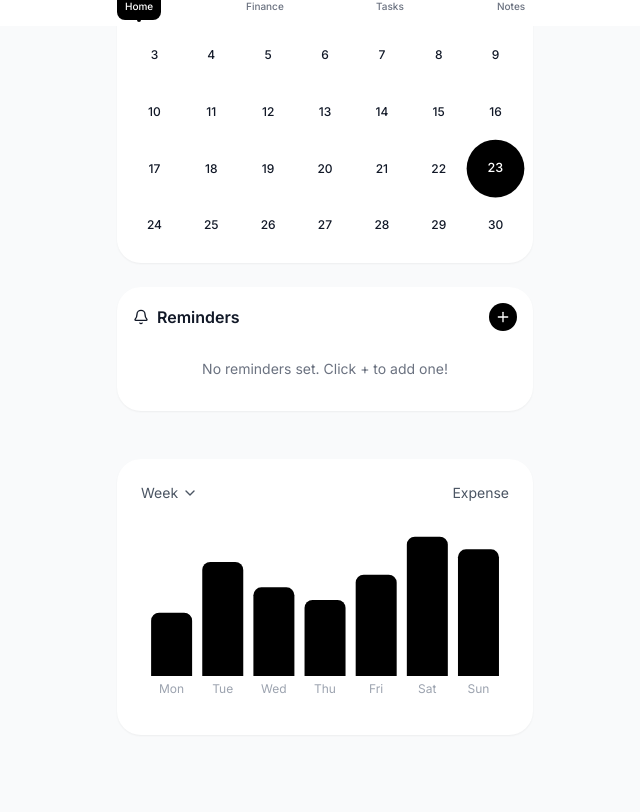
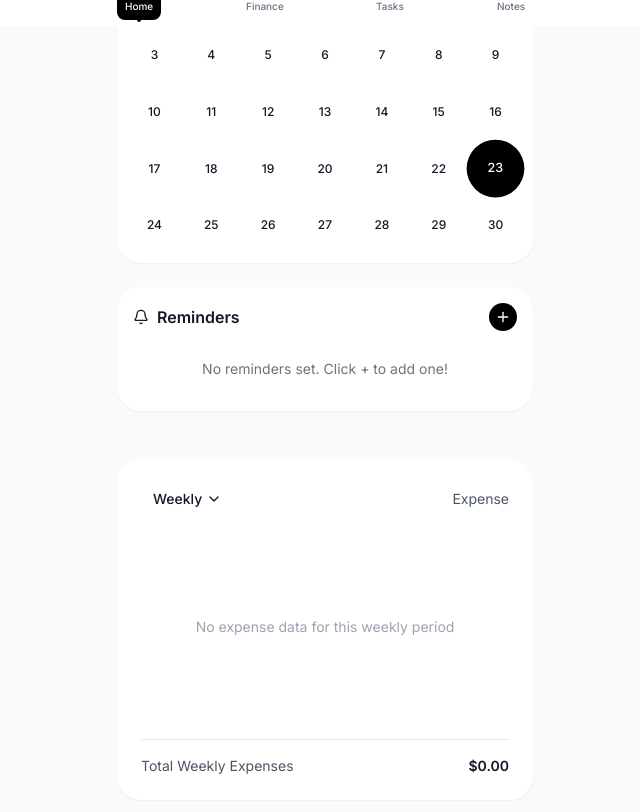
Before and after one commit to jayaprakash011105/NOTABLE, a React (Vite) app: page / in a window 1280 px wide. Shown: the part 774-1586 px from the top of the page, without its empty margins (315-955 px from the left). Built offline with nearby package versions, Linux system fonts and the light colour scheme.

Commit message:
feat: create interactive expense chart with weekly/monthly views and real-time data

```diff
--- a/src/components/ExpenseChart.tsx
+++ b/src/components/ExpenseChart.tsx
@@ -1,37 +1,160 @@
-import React, { useState } from 'react';
+import React, { useState, useEffect } from 'react';
 import { BarChart, Bar, XAxis, ResponsiveContainer } from 'recharts';
 import { ChevronDown } from 'lucide-react';
-import { useTranslation } from 'react-i18next';
 
-const data = [
-    { day: 'Mon', amount: 250 },
-    { day: 'Tue', amount: 450 },
-    { day: 'Wed', amount: 350 },
-    { day: 'Thu', amount: 300 },
-    { day: 'Fri', amount: 400 },
-    { day: 'Sat', amount: 550 },
-    { day: 'Sun', amount: 500 },
-];
+type ViewType = 'Weekly' | 'Monthly';
+
+interface Transaction {
+    id: number;
+    name: string;
+    amount: number;
+    category: string;
+    date: string;
+    type?: 'income' | 'expense';
+}
 
 const ExpenseChart: React.FC = () => {
-    const { t } = useTranslation();
-    const [view] = useState('Week');
+    const [view, setView] = useState<ViewType>('Weekly');
+    const [showDropdown, setShowDropdown] = useState(false);
+    const [chartData, setChartData] = useState<any[]>([]);
+
+    useEffect(() => {
+        // Load transactions from localStorage
+        const loadedTransactions = localStorage.getItem('transactions');
+        const transactions: Transaction[] = loadedTransactions ? JSON.parse(loadedTransactions) : [];
+
+        // Filter only expense transactions
+        const expenses = transactions.filter(t => {
+            // If type is explicitly set, use it; otherwise assume negative amounts are expenses
+            if (t.type) return t.type === 'expense';
+            return t.amount < 0;
+        });
+
+        if (view === 'Weekly') {
+            setChartData(calculateWeeklyData(expenses));
+        } else {
+            setChartData(calculateMonthlyData(expenses));
+        }
+    }, [view]);
+
+    const calculateWeeklyData = (expenses: Transaction[]) => {
+        const today = new Date();
+        const dayOfWeek = today.getDay(); // 0 = Sunday, 1 = Monday, etc.
+        const mondayOffset = dayOfWeek === 0 ? -6 : 1 - dayOfWeek; // Calculate offset to Monday
+        const monday = new Date(today);
+        monday.setDate(today.getDate() + mondayOffset);
+        monday.setHours(0, 0, 0, 0);
+
+        const weekDays = ['Mon', 'Tue', 'Wed', 'Thu', 'Fri', 'Sat', 'Sun'];
+        const weekData = weekDays.map((day, index) => {
+            const currentDay = new Date(monday);
+            currentDay.setDate(monday.getDate() + index);
+
+            // Calculate total expenses for this day
+            const dayExpenses = expenses.filter(expense => {
+                const expenseDate = new Date(expense.date);
+                return (
+                    expenseDate.getFullYear() === currentDay.getFullYear() &&
+                    expenseDate.getMonth() === currentDay.getMonth() &&
+                    expenseDate.getDate() === currentDay.getDate()
+                );
+            });
+
+            const total = dayExpenses.reduce((sum, expense) => sum + Math.abs(expense.amount), 0);
+
+            return {
+                day,
+                amount: total,
+                fullDate: currentDay.toISOString()
+            };
+        });
+
+        return weekData;
+    };
+
+    const calculateMonthlyData = (expenses: Transaction[]) => {
+        const today = new Date();
+        const firstDayOfMonth = new Date(today.getFullYear(), today.getMonth(), 1);
+        const lastDayOfMonth = new Date(today.getFullYear(), today.getMonth() + 1, 0);
+
+        const weeks = ['Week 1', 'Week 2', 'Week 3', 'Week 4'];
+        const monthData = weeks.map((week, index) => {
+            const weekStart = new Date(firstDayOfMonth);
+            weekStart.setDate(1 + (index * 7));
+
+            const weekEnd = new Date(weekStart);
+            weekEnd.setDate(weekStart.getDate() + 6);
+
+            // Don't go beyond the month
+            if (weekEnd > lastDayOfMonth) {
+                weekEnd.setTime(lastDayOfMonth.getTime());
+            }
+
+            // Calculate total expenses for this week
+            const weekExpenses = expenses.filter(expense => {
+                const expenseDate = new Date(expense.date);
+                return expenseDate >= weekStart && expenseDate <= weekEnd;
+            });
+
+            const total = weekExpenses.reduce((sum, expense) => sum + Math.abs(expense.amount), 0);
+
+            return {
+                day: week,
+                amount: total,
+                weekStart: weekStart.toISOString(),
+                weekEnd: weekEnd.toISOString()
+            };
+        });
+
+        return monthData;
+    };
+
+    const handleViewChange = (newView: ViewType) => {
+        setView(newView);
+        setShowDropdown(false);
+    };
+
+    // Calculate max value for chart scaling
+    const maxAmount = Math.max(...chartData.map(d => d.amount), 1);
 
     return (
         <div className="bg-white dark:bg-gray-800 rounded-3xl p-5 md:p-6 shadow-sm mb-6">
             <div className="flex items-center justify-between mb-4">
-                <div>
-                    <button className="flex items-center gap-1 text-xs md:text-sm text-gray-600 dark:text-gray-400">
+                <div className="relative">
+                    <button
+                        onClick={() => setShowDropdown(!showDropdown)}
+                        className="flex items-center gap-1 text-xs md:text-sm font-medium text-gray-900 dark:text-gray-100 hover:bg-gray-100 dark:hover:bg-gray-700 px-3 py-1.5 rounded-lg transition"
+                    >
                         {view}
-                        <ChevronDown className="w-4 h-4" />
+                        <ChevronDown className={`w-4 h-4 transition-transform ${showDropdown ? 'rotate-180' : ''}`} />
+                    </button>
+
+                    {showDropdown && (
+                        <div className="absolute top-full left-0 mt-1 bg-white dark:bg-gray-800 border border-gray-200 dark:border-gray-700 rounded-lg shadow-lg z-10 min-w-[120px]">
+                            <button
+                                onClick={() => handleViewChange('Weekly')}
+                                className={`w-full text-left px-4 py-2 text-sm hover:bg-gray-100 dark:hover:bg-gray-700 transition ${view === 'Weekly' ? 'bg-gray-50 dark:bg-gray-900 font-medium' : ''
+                                    }`}
+                            >
+                                Weekly
+                            </button>
+                            <button
+                                onClick={() => handleViewChange('Monthly')}
+                                className={`w-full text-left px-4 py-2 text-sm hover:bg-gray-100 dark:hover:bg-gray-700 transition rounded-b-lg ${view === 'Monthly' ? 'bg-gray-50 dark:bg-gray-900 font-medium' : ''
+                                    }`}
+                            >
+                                Monthly
                             </button>
                         </div>
-                <p className="text-xs md:text-sm text-gray-600 dark:text-gray-400">{t('expense')}</p>
+                    )}
+                </div>
+                <p className="text-xs md:text-sm text-gray-600 dark:text-gray-400">Expense</p>
             </div>
 
             <div className="h-40 md:h-48">
+                {chartData.length > 0 && chartData.some(d => d.amount > 0) ? (
                     <ResponsiveContainer width="100%" height="100%">
-                    <BarChart data={data}>
+                        <BarChart data={chartData}>
                             <XAxis
                                 dataKey="day"
                                 axisLine={false}
@@ -46,7 +169,28 @@ const ExpenseChart: React.FC = () => {
                             />
                         </BarChart>
                     </ResponsiveContainer>
+                ) : (
+                    <div className="h-full flex items-center justify-center">
+                        <p className="text-sm text-gray-400 dark:text-gray-500">
+                            No expense data for this {view.toLowerCase()} period
+                        </p>
                     </div>
+                )}
+            </div>
+
+            {/* Summary */}
+            {chartData.length > 0 && (
+                <div className="mt-4 pt-4 border-t border-gray-200 dark:border-gray-700">
+                    <div className="flex items-center justify-between text-sm">
+                        <span className="text-gray-600 dark:text-gray-400">
+                            Total {view} Expenses
+                        </span>
+                        <span className="font-semibold text-gray-900 dark:text-gray-100">
+                            ${chartData.reduce((sum, d) => sum + d.amount, 0).toFixed(2)}
+                        </span>
+                    </div>
+                </div>
+            )}
         </div>
     );
 };
```
Lines whose indentation alone changed are shown as unchanged.
